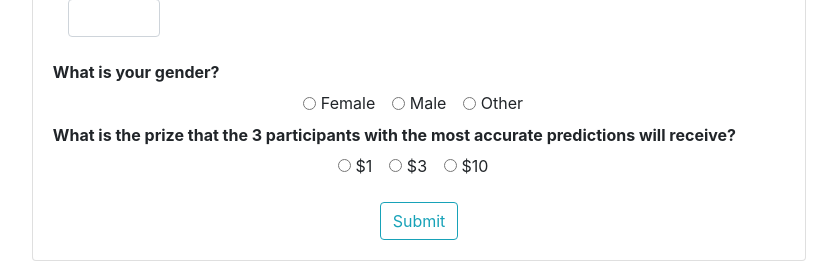
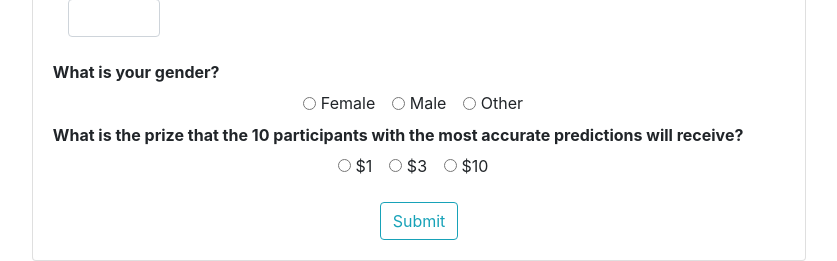
Before and after one commit to HagarHalber/ExperimentOne-, a Flask app: template templates/End_Question_Screen.html in a window 1280 px wide. Shown: the part 1466-1727 px from the top of the page, without its empty margins (221-1058 px from the left). Run offline with Flask 2, Linux system fonts and the light colour scheme; the template is opened without the code that fills it, so the values that code supplies are empty.

Commit message:
adding e

```diff
--- a/templates/End_Question_Screen.html
+++ b/templates/End_Question_Screen.html
@@ -423,7 +423,7 @@
                         </div>
                         </div>
 
-                      <label for="prize" class="col-form-label" style="font-weight:bold">What is the prize that the 3 participants with the most accurate predictions will receive?</label><br>
+                      <label for="prize" class="col-form-label" style="font-weight:bold">What is the prize that the 10 participants with the most accurate predictions will receive?</label><br>
                        <div class="form-row justify-content-center">
                         <div class="radio" >
                         <div class="form-check form-check-inline">
--- a/templates/log_in.html
+++ b/templates/log_in.html
@@ -19,7 +19,7 @@
          {% endif %}
     </div><br>
      <div class="row justify-content-center">
-         <h6 style="color: black"> Pleas enter your Amazon Mechanical Turk Worker ID:</h6>
+         <h6 style="color: black"> Please enter your Amazon Mechanical Turk Worker ID:</h6>
     </div><br>
      <div class="row justify-content-center">
          <form action="/Informed" method="post">
```
